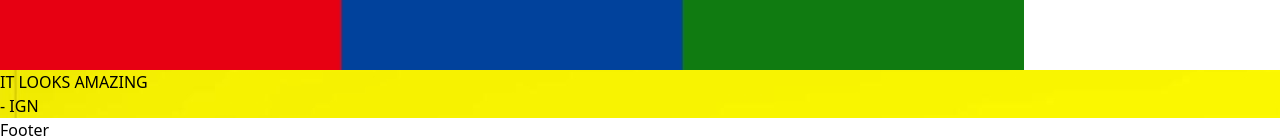
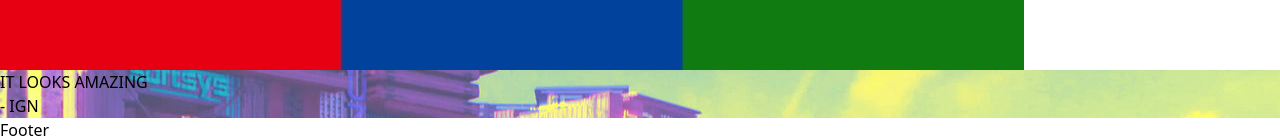
Before and after one commit to UmbrellaCrow612/CyberPunk2077, a Next.js app: page / in a window 1280 px wide. Shown: the part 2205-2344 px from the top of the page. Built offline with nearby package versions, Linux system fonts and the light colour scheme; what @material-tailwind/react would draw is missing.

Commit message:
feat: added parallax banner

```diff
--- a/src/components/Header.tsx
+++ b/src/components/Header.tsx
@@ -17,7 +17,7 @@ interface HeaderProps {}
 export const Header: React.FC<HeaderProps> = () => {
   return (
     <>
-      <nav className="mx-auto max-w-screen-2xl h-[80px] flex items-center px-3 justify-between">
+      <nav className="mx-auto max-w-screen-2xl h-[80px] flex items-center px-3 justify-between sticky top-0">
         {/** Cyber logo */}
 
         <Link href="/">
--- a/src/pages/index.tsx
+++ b/src/pages/index.tsx
@@ -68,13 +68,13 @@ const Home: NextPage = () => {
       {/** banner section */}
 
       <section
-        className="h-[150px] max-w-none w-full shadow-md flex items-center justify-center text-center flex-col bg-cover bg-center bg-no-repeat xl:bg-fixed xl:h-[280px]"
-        style={{ backgroundImage: 'url(/images/banner-1.jpg' }}
+        className="max-w-none text-[#0BEEFF] w-full shadow-md flex items-center justify-center text-center flex-col  bg-center bg-no-repeat bg-fixed h-[500px]"
+        style={{ backgroundImage: 'url(/images/banner.jpeg' }}
       >
-        <Typography className="hidden xl:block" variant="h3">
+        <Typography  variant="h3">
           IT LOOKS AMAZING
         </Typography>
-        <Typography className="hidden xl:block" variant="h6">
+        <Typography  variant="h6">
           - IGN
         </Typography>
       </section>
```
Also changed, not shown: public/images/banner.jpeg (added).
